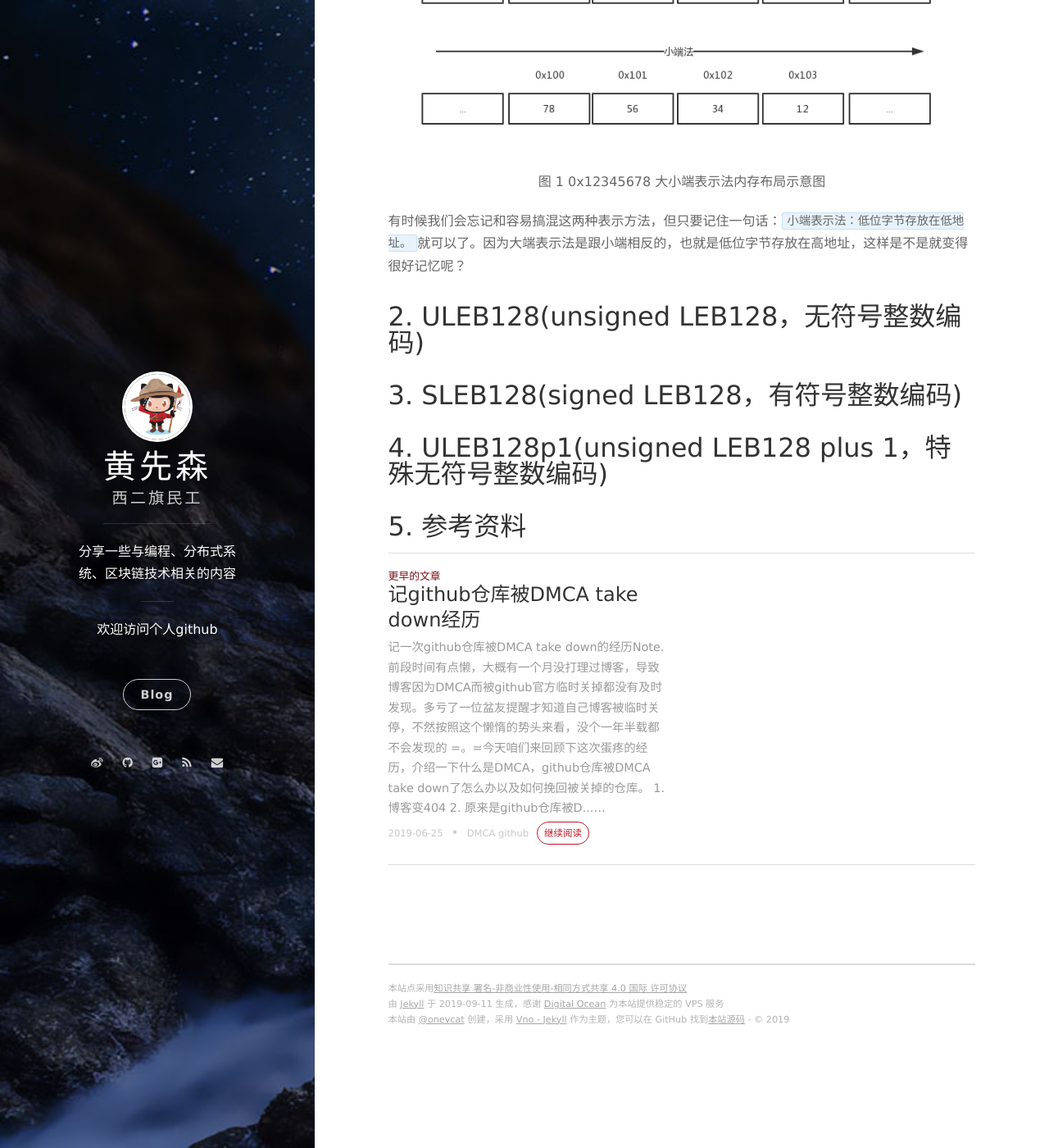
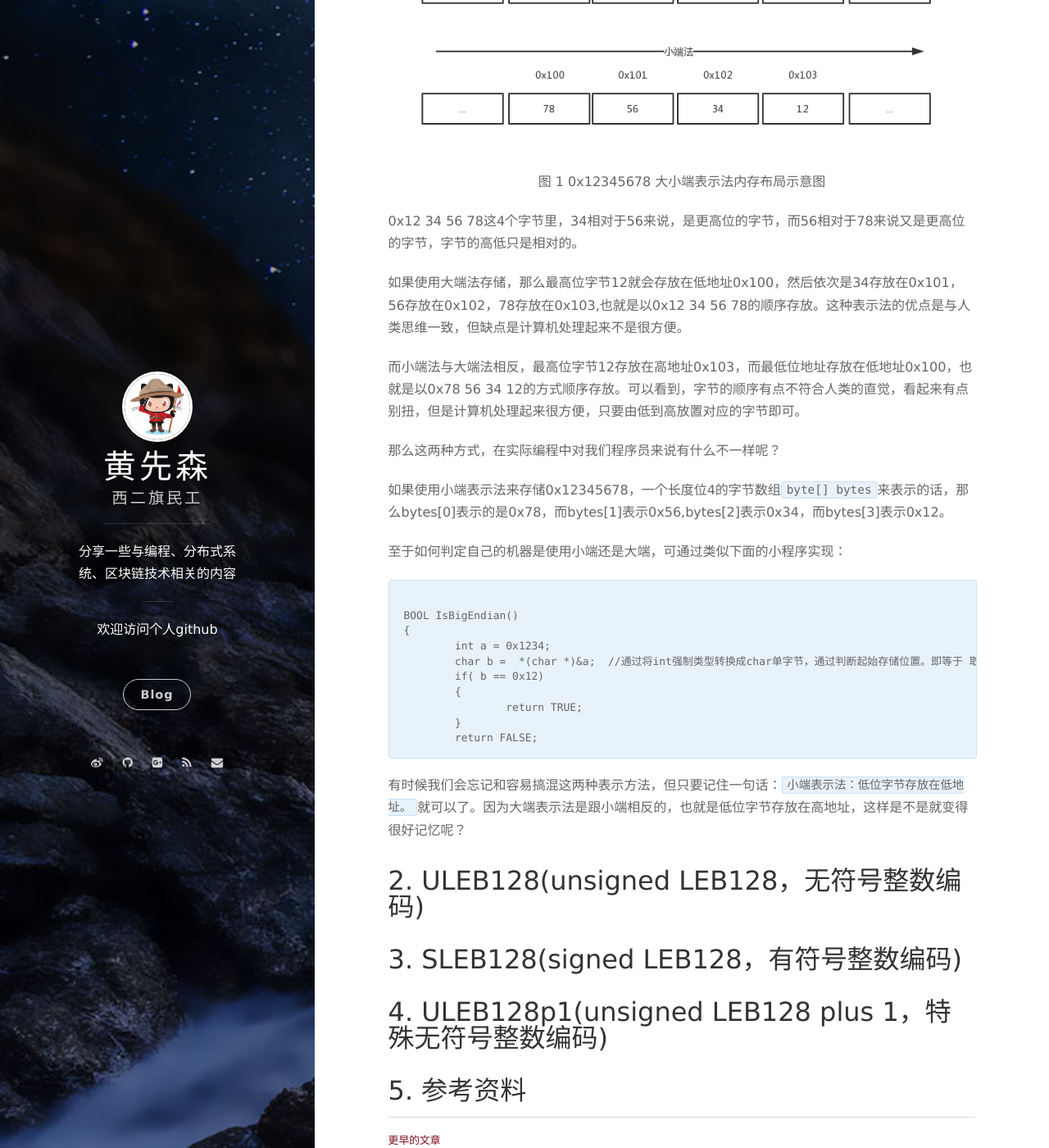
Before and after one commit to berryjam/berryjam.github.io, a Jekyll site: the page built from _posts/2019-09-01-LEB128(Little-Endian Base 128)格式介绍.md, in a window 1280 px wide and 1400 px high, scrolled down 1020 px. Shown: the whole window at 82% size. Built offline with Jekyll 4.4.1, drawn with Linux system fonts in a browser that asks for light colours; nearby versions of some CDN libraries; comment, search, counter and statistics services are not loaded.

Commit message:
Update 2019-09-01-LEB128(Little-Endian Base 128)格式介绍.md

````diff
--- a/_posts/2019-09-01-LEB128(Little-Endian Base 128)格式介绍.md
+++ b/_posts/2019-09-01-LEB128(Little-Endian Base 128)格式介绍.md
@@ -37,6 +37,31 @@ tags: LEB128 变长编码 大小端
   <b>图 1 0x12345678 大小端表示法内存布局示意图</b><br>
 </p>
 
+0x12 34 56 78这4个字节里，34相对于56来说，是更高位的字节，而56相对于78来说又是更高位的字节，字节的高低只是相对的。
+
+如果使用大端法存储，那么最高位字节12就会存放在低地址0x100，然后依次是34存放在0x101，56存放在0x102，78存放在0x103,也就是以0x12 34 56 78的顺序存放。这种表示法的优点是与人类思维一致，但缺点是计算机处理起来不是很方便。
+
+而小端法与大端法相反，最高位字节12存放在高地址0x103，而最低位地址存放在低地址0x100，也就是以0x78 56 34 12的方式顺序存放。可以看到，字节的顺序有点不符合人类的直觉，看起来有点别扭，但是计算机处理起来很方便，只要由低到高放置对应的字节即可。
+
+那么这两种方式，在实际编程中对我们程序员来说有什么不一样呢？
+
+如果使用小端表示法来存储0x12345678，一个长度位4的字节数组```byte[] bytes```来表示的话，那么bytes[0]表示的是0x78，而bytes[1]表示0x56,bytes[2]表示0x34，而bytes[3]表示0x12。
+
+至于如何判定自己的机器是使用小端还是大端，可通过类似下面的小程序实现：
+
+```
+
+BOOL IsBigEndian()
+{
+	int a = 0x1234;
+	char b =  *(char *)&a;  //通过将int强制类型转换成char单字节，通过判断起始存储位置。即等于 取b等于a的低地址部分
+	if( b == 0x12)
+	{
+		return TRUE;
+	}
+	return FALSE;
+```
+
 有时候我们会忘记和容易搞混这两种表示方法，但只要记住一句话：```小端表示法：低位字节存放在低地址。```就可以了。因为大端表示法是跟小端相反的，也就是低位字节存放在高地址，这样是不是就变得很好记忆呢？
 
 ## 2. ULEB128(unsigned LEB128，无符号整数编码)
````
